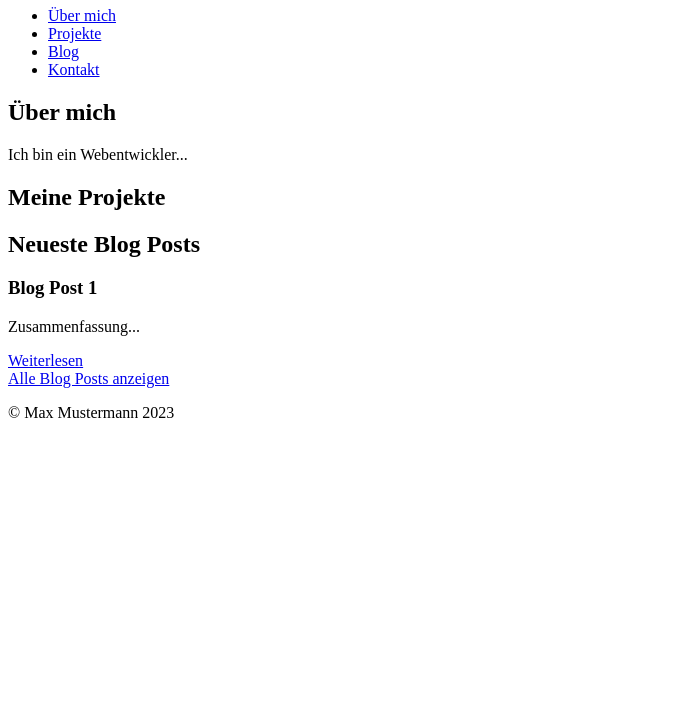
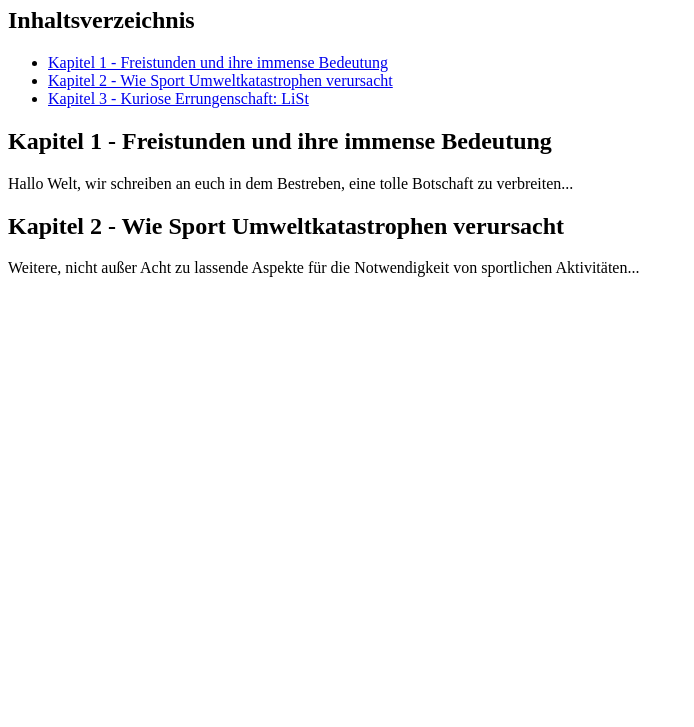
Before and after one commit to philppplik/Dummipedia, a plain HTML site: page index.html in a window 1280 px wide. Shown: the part 73-800 px from the top of the page, without its empty margins (0-694 px from the left). Drawn offline with Linux system fonts and the light colour scheme.

Commit message:
Update index.html

```diff
--- a/index.html
+++ b/index.html
@@ -1,63 +1,34 @@
 <!DOCTYPE html>
 <html>
-
 <head>
-  <title>Meine GitHub Seite</title>
-  <meta charset="UTF-8">
-  <meta name="viewport" content="width=device-width, initial-scale=1.0">
-  <link rel="stylesheet" href="style.css">
+  <title>Hallo Welt</title>
 </head>
-
 <body>
 
-  <header>
-    <h1>Max Mustermann</h1>
-    <nav>
-      <ul>
-        <li><a href="#">Über mich</a></li>
-        <li><a href="#">Projekte</a></li>
-        <li><a href="#">Blog</a></li>
-        <li><a href="#">Kontakt</a></li>
-      </ul>
-    </nav>
-  </header>
+  <h1>Hallo Welt</h1>
 
-  <main>
+  <h2>Inhaltsverzeichnis</h2>
 
-    <section id="about">
-      <h2>Über mich</h2>
-      <p>Ich bin ein Webentwickler...</p>
-    </section>
+  <ul>
+    <li><a href="#kapitel1">Kapitel 1 - Freistunden und ihre immense Bedeutung</a></li>
+    <li><a href="#kapitel2">Kapitel 2 - Wie Sport Umweltkatastrophen verursacht</a></li>
+    <li><a href="#kapitel3">Kapitel 3 - Kuriose Errungenschaft: LiSt</a></li>
+    <!-- Weitere Kapitelüberschriften hier ergänzen -->
+  </ul>
 
-    <section id="projects">
-      <h2>Meine Projekte</h2>
+  <h2 id="kapitel1">Kapitel 1 - Freistunden und ihre immense Bedeutung</h2>
 
-      <!-- Projekt-Artikel wie oben -->
+  <p>Hallo Welt, wir schreiben an euch in dem Bestreben, eine tolle Botschaft zu verbreiten...</p>
 
-    </section>
+  <!-- Inhalt von Kapitel 1 hier ergänzen -->
 
-    <section id="blog">
-      <h2>Neueste Blog Posts</h2>
+  <h2 id="kapitel2">Kapitel 2 - Wie Sport Umweltkatastrophen verursacht</h2>
 
-      <div class="columns">
-        <article>
-          <h3>Blog Post 1</h3>
-          <p>Zusammenfassung...</p>
-          <a href="#">Weiterlesen</a>
-        </article>
+  <p>Weitere, nicht außer Acht zu lassende Aspekte für die Notwendigkeit von sportlichen Aktivitäten...</p>
 
-        <!-- weitere Artikel -->
-      </div>
+  <!-- Inhalt von Kapitel 2 hier ergänzen -->
 
-      <a href="#" class="more">Alle Blog Posts anzeigen</a>
-
-    </section>
-
-  </main>
-
-  <footer>
-    <p>&copy; Max Mustermann 2023</p>
-  </footer>
+  <!-- Weitere Kapitel hier wie oben ergänzen -->
 
 </body>
 </html>
```
